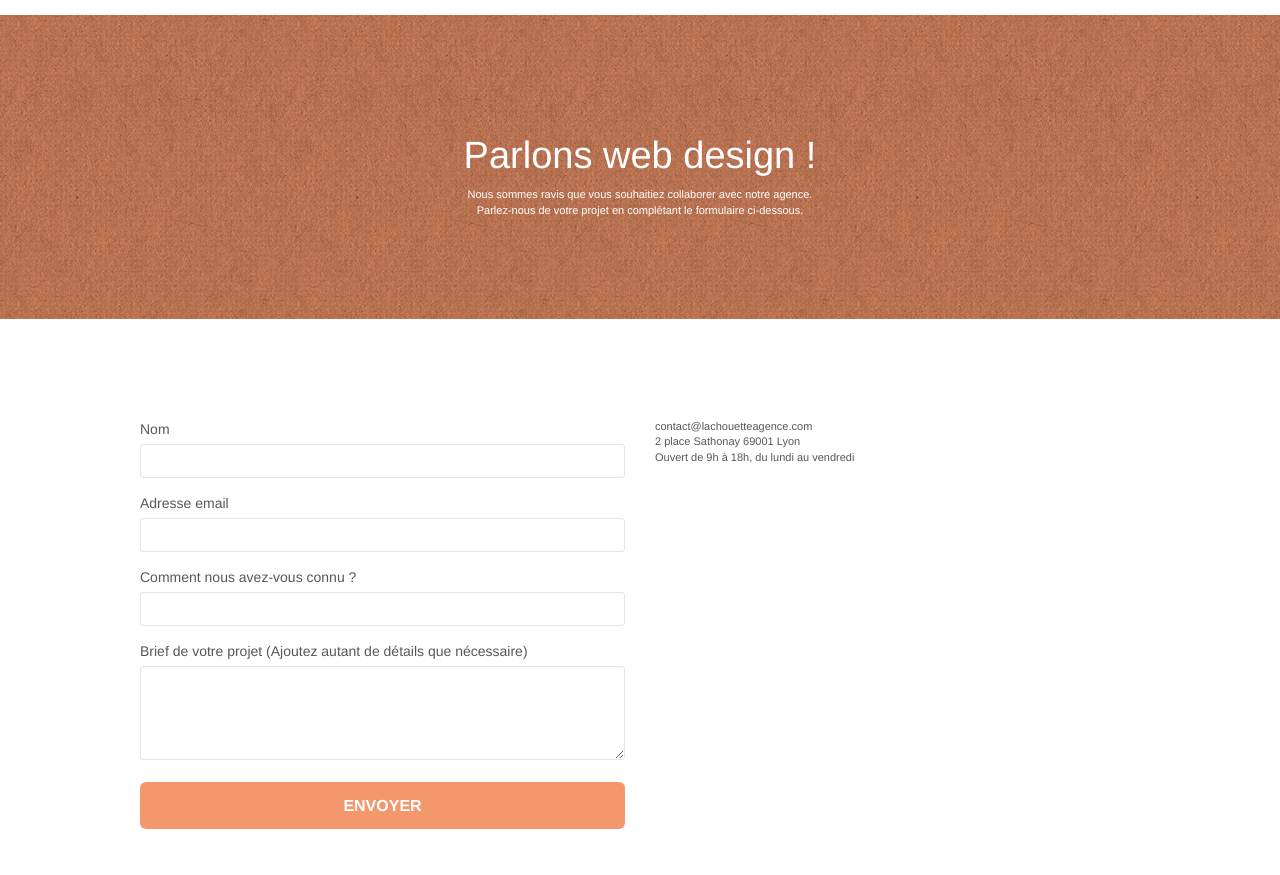
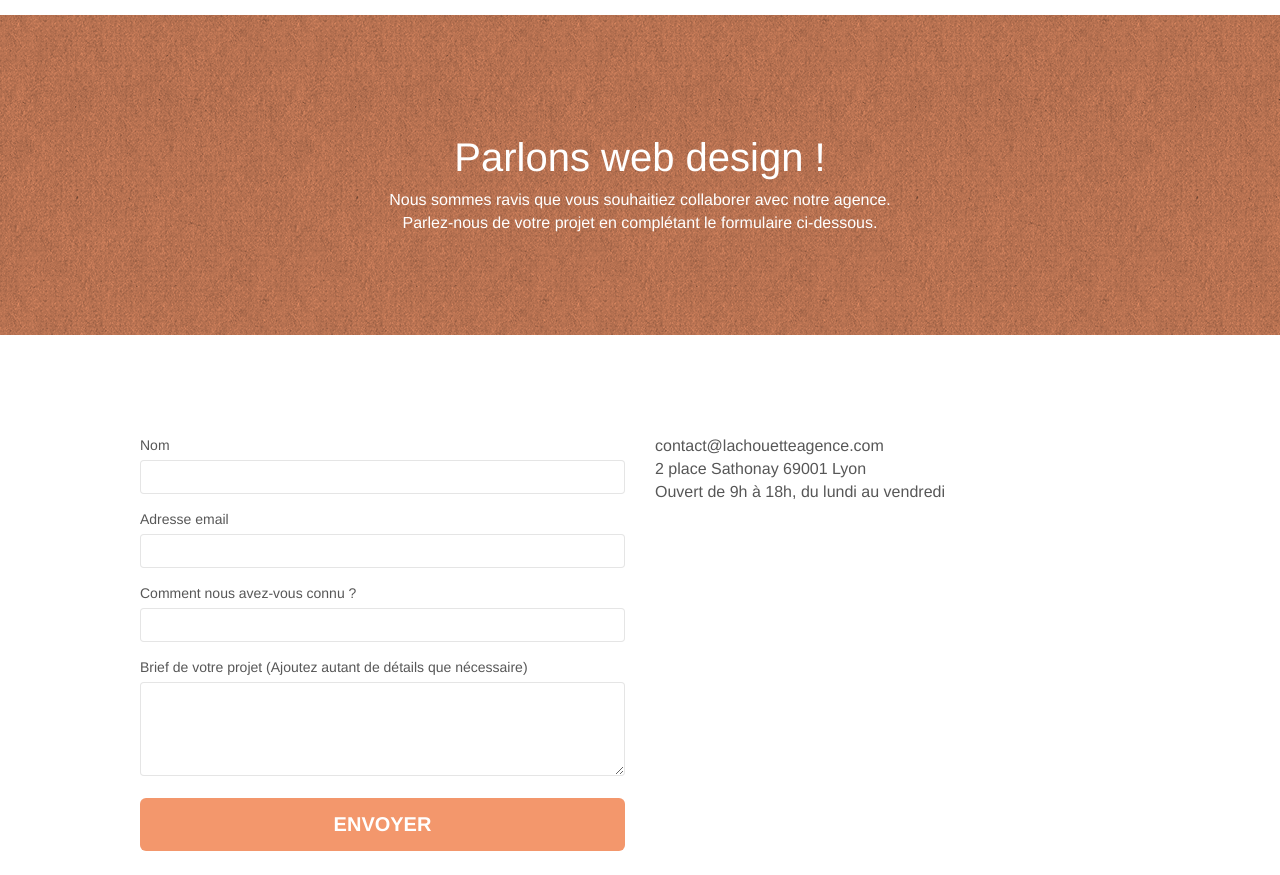
Before and after one commit to Clementcez/P4_la_chouette_agence_refonte, a plain HTML site: page page2.html in a window 1280 px wide. Shown: the part 77-952 px from the top of the page. Drawn offline with Linux system fonts and the light colour scheme.

Commit message:
grossissement text h1, p et bouton envoyer

```diff
--- a/style.css
+++ b/style.css
@@ -659,7 +659,7 @@ a {
 }
 
 .hero-bloc-text {
-    font-size: 38px;
+    font-size: 40px;
 }
 
 .hero-bloc-text-sub {
@@ -677,7 +677,7 @@ a {
 }
 
 p {
-    font-size: 11px;
+    font-size: 16px;
 }
 
 .tight-width-whitespace {
@@ -695,7 +695,7 @@ p {
     color: #FFFFFF!important;
     text-transform: uppercase;
     padding: 12px 28px 12px 28px;
-    font-size: 16px;
+    font-size: 20px;
     font-weight: 700;
 }
 
```
